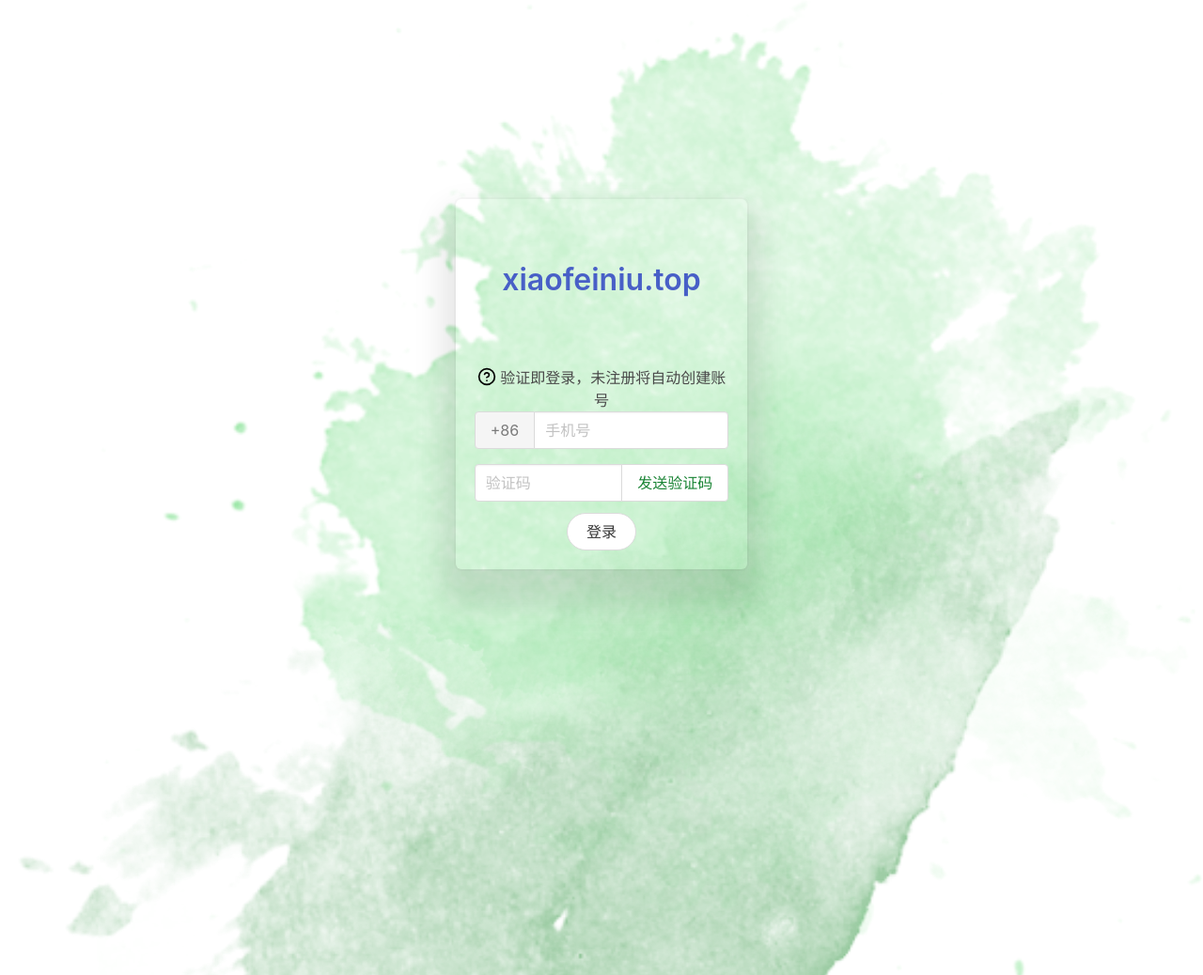
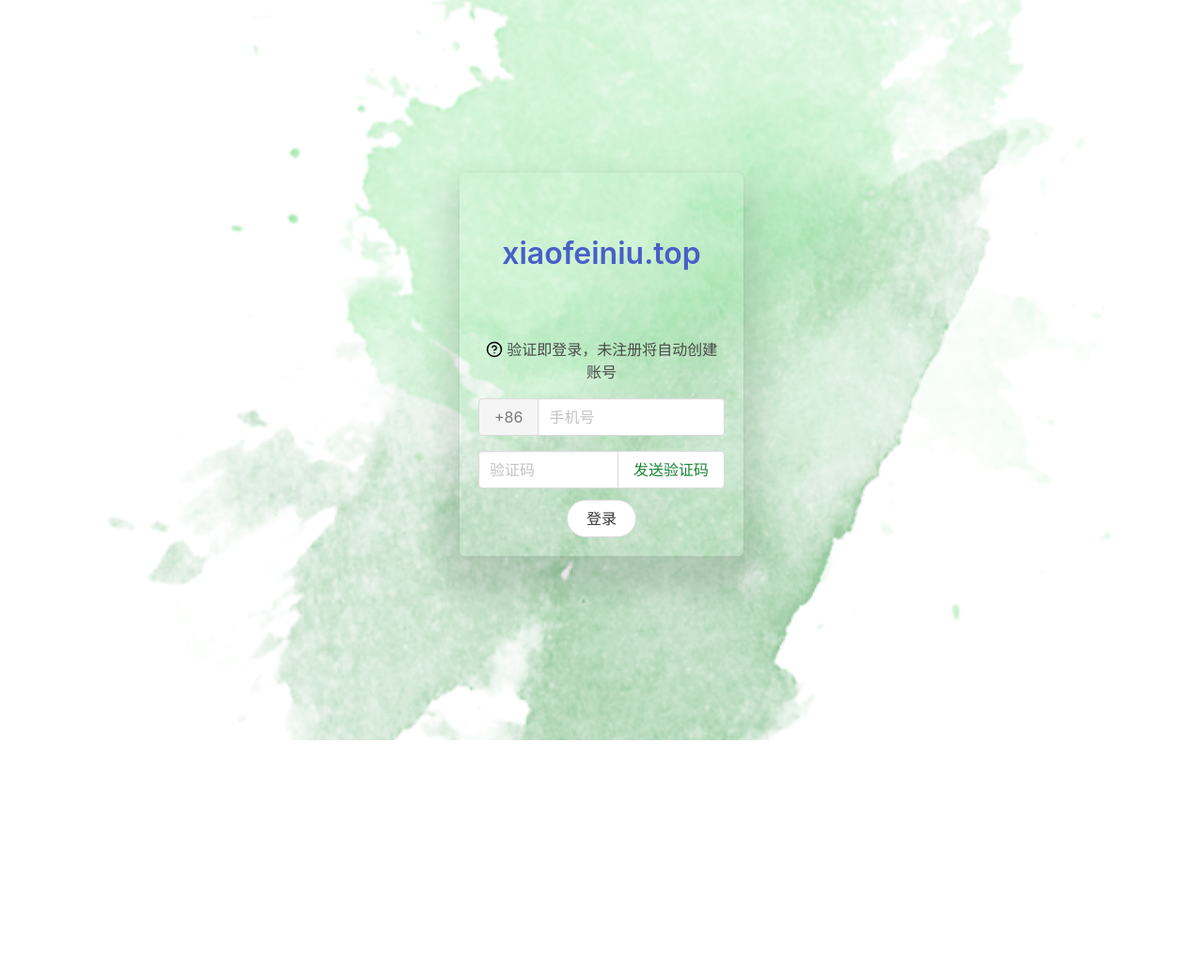
Before and after one commit to bigbugboy/jinbai, a Django app: page /user/login in a window 1280 px wide. Shown: the whole page at 94% size. After the commit the page ends 788 px from the top, so only its background shows below. Run offline with Django 4.2, Linux system fonts and the light colour scheme; some libraries are stand-ins or nearby versions.

Commit message:
fix style

```diff
--- a/templates/base.html
+++ b/templates/base.html
@@ -14,20 +14,22 @@
       color: rgb(25, 132, 52) !important;
       background-image: url('{% static "img/bg.png" %}');
       background-repeat: no-repeat;
-      background-size: cover;
-      padding: 50px;
-      height: 100%;
+      background-position: center center;
+      background-attachment: fixed;
+      min-height: 102vh;
     }
   </style>
+
   {% block css %}{% endblock %}
 </head>
 
 <body>
   <main class="columns is-justify-content-center">
     <div class="column is-12-mobile is-12-tablet is-10-desktop is-10-widescreen is-8-fullhd">
-      {% block content %} {% endblock %}
+      {% block content %}{% endblock %}
     </div>
   </main>
+
   {% block js %} {% endblock %}
 </body>
 
--- a/templates/exercise.html
+++ b/templates/exercise.html
@@ -125,7 +125,7 @@
     <div class="buttons is-centered mt-6">
         <button class="button is-rounded is-success is-outlined" id="confirmbtn" @click="postQuestion">确认&解析</button>
     </div>
-    <div class="block">
+    <div v-if="right_choice" class="block">
         <p v-if="right_choice" class="answer">答案: <strong>{[right_choice]}</strong></p>
         <p v-if="description" class="description">解析: <strong>{[description]}</strong></p>
         <p v-if="next" class="description">
@@ -133,7 +133,6 @@
         </p>
     </div>
 </div>
-
 
 {%endblock%}
 
--- a/templates/login.html
+++ b/templates/login.html
@@ -1,43 +1,60 @@
-{% extends 'base.html' %}
+<!DOCTYPE html>
+<html>
+
+<head>
   {% load static %}
-
-{% block css %}
+  <meta charset="utf-8">
+  <meta name="viewport" content="width=device-width, initial-scale=1">
+  <title>{% block title %}Hello{% endblock %}</title>
+  <link rel="shortcut icon" href="{% static 'img/favicon.ico' %}" type="image/x-icon">
+  <link href="https://cdn.bootcdn.net/ajax/libs/bulma/0.9.4/css/bulma.min.css" rel="stylesheet">
+  <script src="https://cdn.bootcdn.net/ajax/libs/sweetalert2/11.7.27/sweetalert2.all.js"></script>
   <style>
+    body {
+      height: 100vh;
+      background-image: url('{% static "img/bg.png" %}');
+      background-repeat: no-repeat;
+      background-position: center center;
+      background-attachment: fixed;
+    }
     #login {
-    height: 100vh;
-    margin-top: 150px;
+      height: 100%;
     }
     .box {
       background-color: transparent !important;
-    box-shadow: 0 1.5em 2em 0.875em rgba(10,10,10,.1), 0 0 0 2px rgba(10,10,10,.02);
+      box-shadow: 0 1.5em 2em 0.875em rgba(10, 10, 10, .1), 0 0 0 2px rgba(10, 10, 10, .02);
     }
+
     #info {
       position: relative;
     }
+
     #info-icon {
-    width: 20px;
+      width: 18px;
       position: relative;
       top: 3px;
 
     }
+
     #sendcodebtn {
       color: rgb(25, 132, 52) !important;
     }
-  #loginbtn:hover{
+
+    #loginbtn:hover {
       color: #fff;
       background-color: rgb(25, 132, 52) !important;
     }
   </style>
-{% endblock %}
+</head>
 
+<body>
+  {% include 'partials/sweetalert.html' %}
 
-{% block content %}
-{% include 'partials/sweetalert.html' %}
-<div class="columns is-align-content-center is-justify-content-center" id="login">
-  <div class="column is-12-mobile is-6-tablet is-6-desktop is-4-widescreen is-4-fullhd">
+  <div class="columns is-flex-wrap-wrap is-align-content-center is-justify-content-center is-mobile" id="login">
+    <div class="column is-10-mobile is-5-tablet is-4-desktop is-3-widescreen is-3-fullhd">
       <div class="box">
         <h1 class="title has-text-centered py-6"><a href="{% url 'index' %}">xiaofeiniu.top</a></h1>
-    <p class="has-text-centered" id="info">
+        <p class="has-text-centered mb-4" id="info">
           <img id="info-icon" src="{% static 'img/help-circle.svg' %}" alt="">
           <span>验证即登录，未注册将自动创建账号</span>
         </p>
@@ -75,5 +92,6 @@
     </div>
   </div>
 
+</body>
 
-{% endblock %}
+</html>
```
Also changed, not shown: templates/index.html (+3 -4 lines), templates/partials/header.html (+9 -8 lines). Lines whose indentation alone changed are shown as unchanged.
